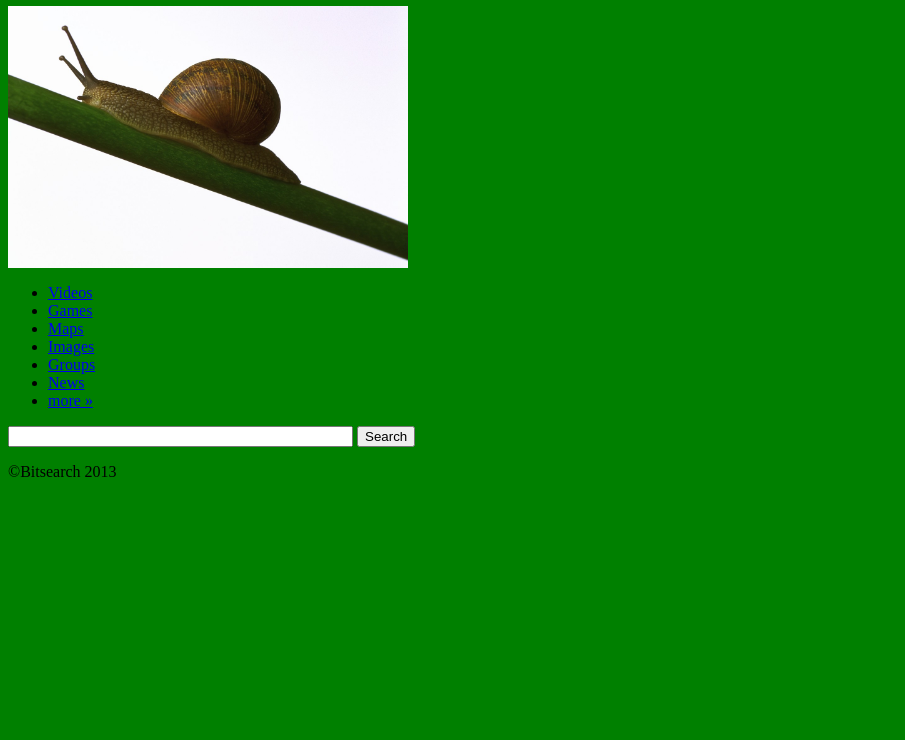
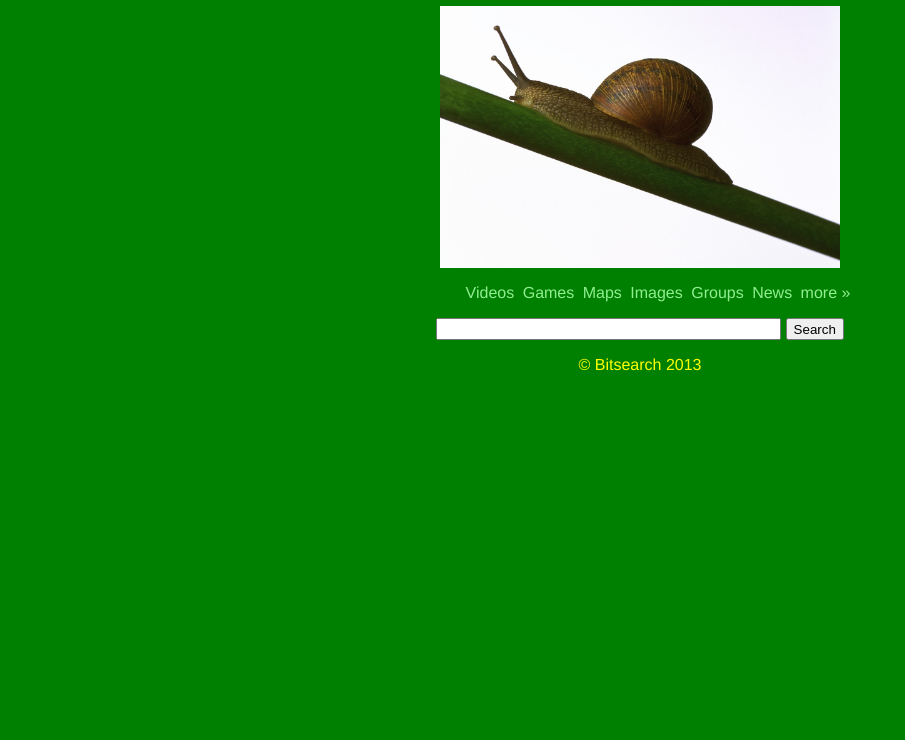
Before and after one commit to evolve2k/bitsearch, a plain HTML site: page index.html in a window 1280 px wide. Shown: the part 60-800 px from the top of the page, without its empty margins (0-905 px from the left). Drawn offline with Linux system fonts and the light colour scheme.

Commit message:
We're mak'n things pretty

```diff
--- a/index.html
+++ b/index.html
@@ -39,6 +39,8 @@
       addthis_pub    = "bitsearch";
     </script><script type="text/javascript" src="http://s7.addthis.com/js/addthis_widget.php?v=12" ></script>
 		<!-- AddThis Bookmark Button END -->
-		<p class="white" id="foot">&copy;Bitsearch 2013</p>
+		<footer>
+			<p>&copy; Bitsearch 2013</p>
+		</footer>
 	</body>
 </html>
--- a/stylesheets/master.css
+++ b/stylesheets/master.css
@@ -1,6 +1,32 @@
 body{
 	background-color: green;
+	text-align: center;
+	font-family: "Helvetica";
+}
+h1 {
+	color: yellow;
 }
 img{
 	width: 400px;
 }
+ul{
+	list-style-type: none;
+}
+ul li{
+  display: inline;
+  padding-right: 4px;
+}
+input {
+	height: 22px;
+}
+
+a {
+	text-decoration: 	none;
+}
+a:link {color: lightgreen;}      /* unvisited link */
+a:visited {color: lightgreen;}  /* visited link */
+a:hover {color: yellow;}  /* mouse over link */
+a:active {color: lightgreen;}  /* selected link */
+footer {
+	color: yellow;
+}
```
